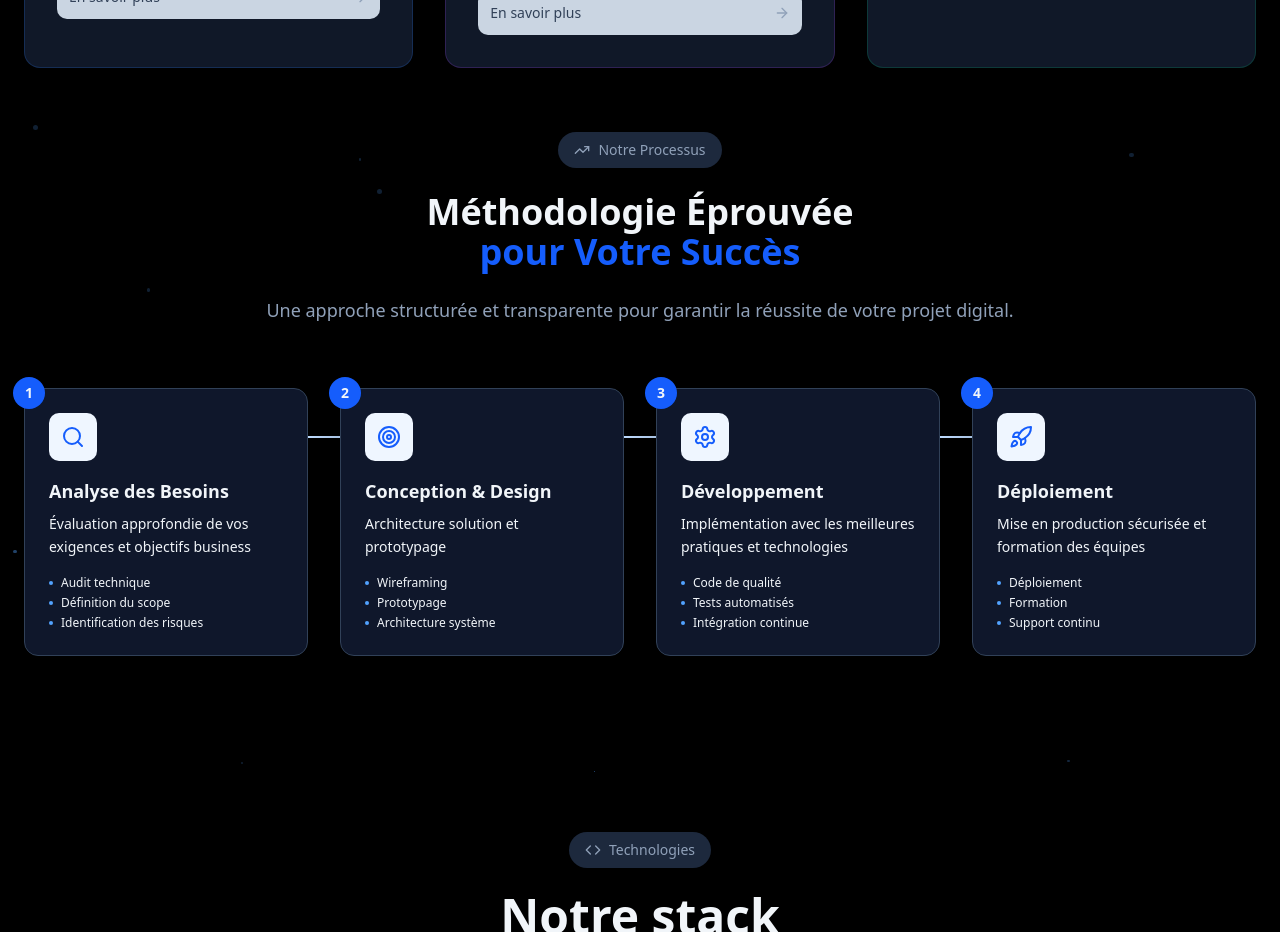
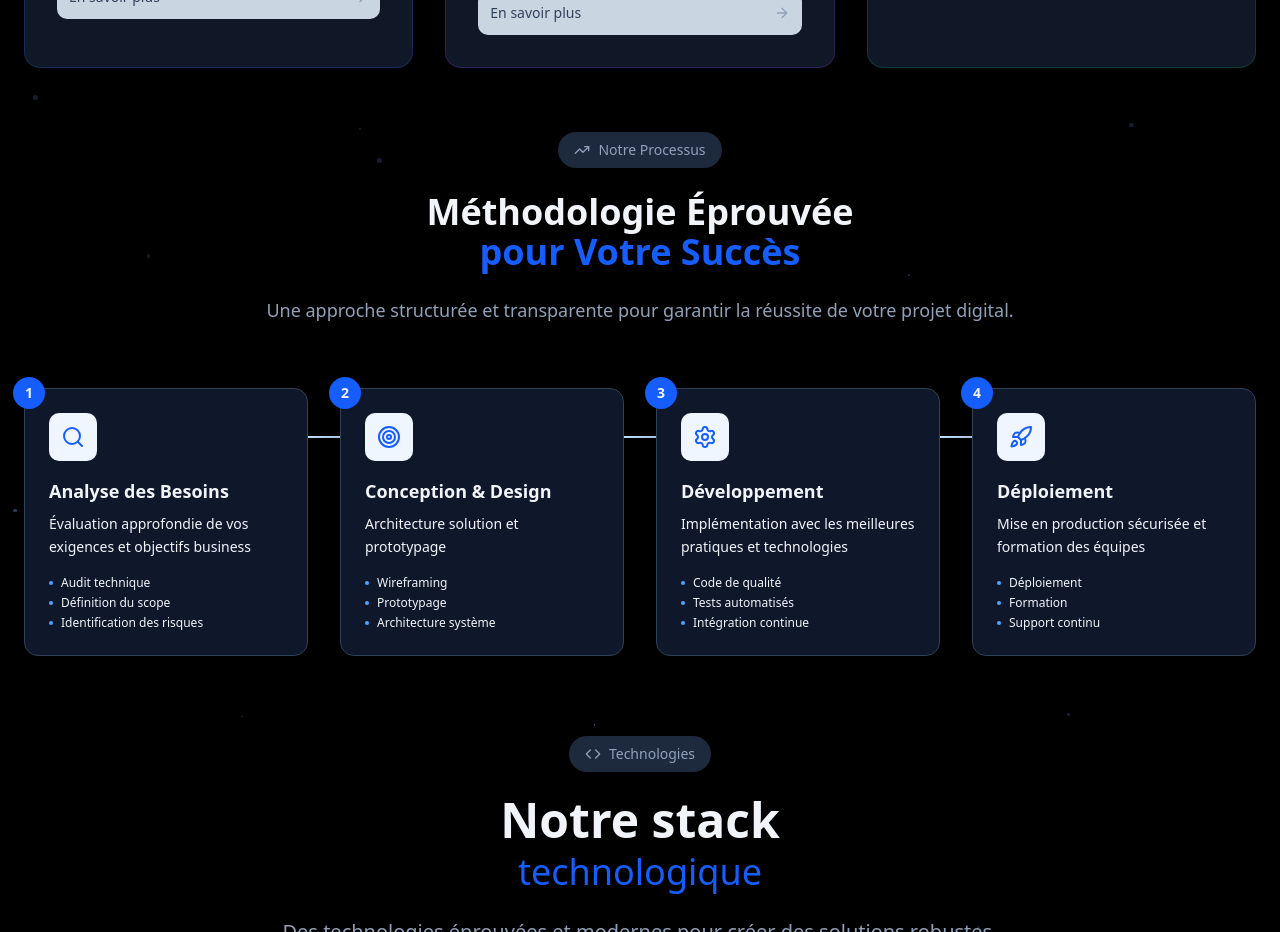
Before and after one commit to Bouba6/Site-SenDevVision, a React (Vite) app: page /services in a window 1280 px wide. Shown: the part 980-1912 px from the top of the page. Built offline with nearby package versions, Linux system fonts and the light colour scheme.

Commit message:
Modification de la page service

```diff
--- a/src/components/ServicesSections.jsx
+++ b/src/components/ServicesSections.jsx
@@ -367,7 +367,7 @@ export function ServicesSection() {
           </div>
 
           {/* Process Section */}
-          <div className="mb-24">
+          <div>
             <div className="max-w-3xl mx-auto text-center mb-16">
               <div
                 className="inline-flex items-center gap-2 px-4 py-2 bg-slate-800
```
